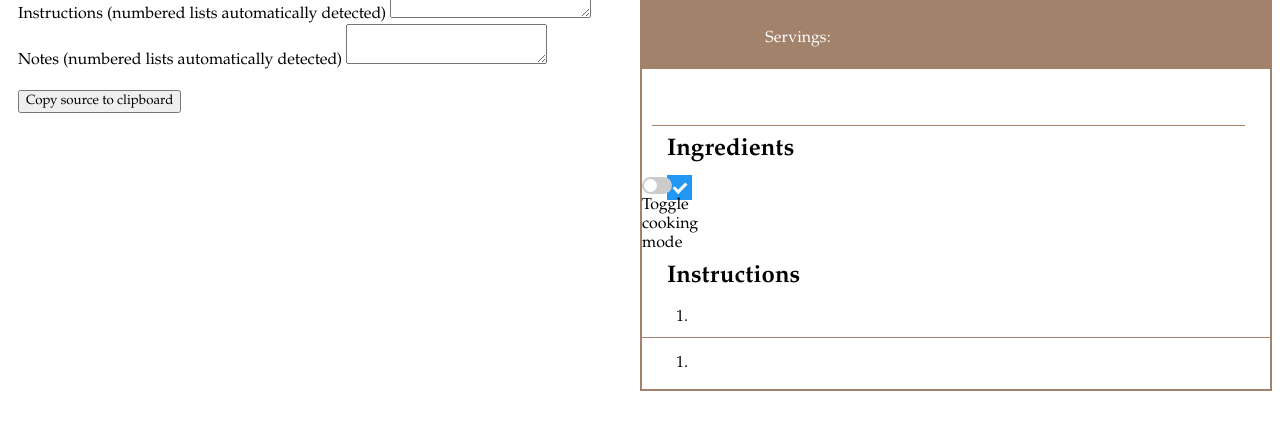
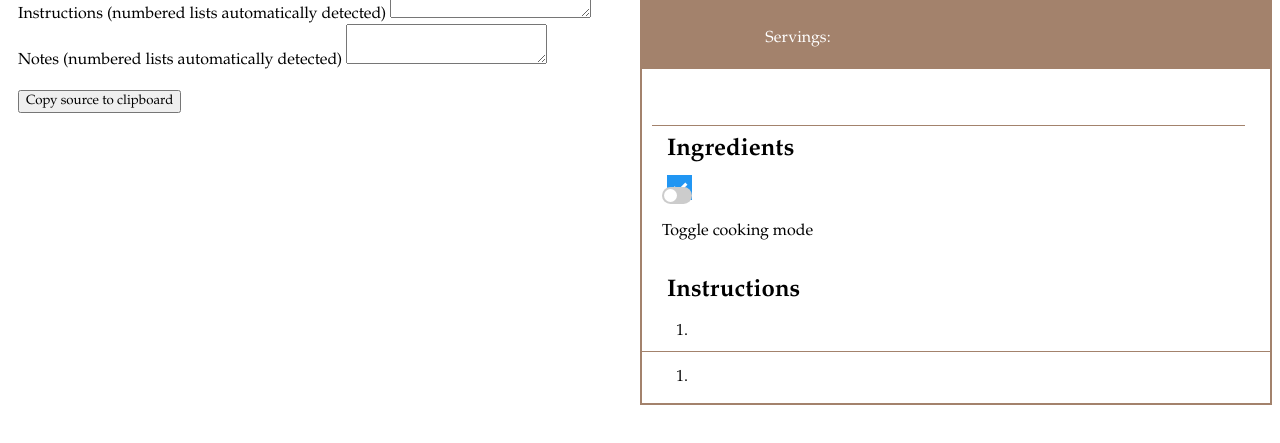
Before and after one commit to ctgivan/ctgivan.github.io, a plain HTML site: page index.html in a window 1280 px wide. Shown: the part 289-732 px from the top of the page. Drawn offline with Linux system fonts and the light colour scheme.

Commit message:
More tidying

```diff
--- a/index.html
+++ b/index.html
@@ -239,7 +239,8 @@
     }
 
     .crb-cook-mode-container {
-      grid-area: crb-cook-mode-container
+      grid-area: crb-cook-mode-container;
+      margin: 10px 10px 10px 20px
     }
 
     .crb-instructions {
@@ -493,8 +494,7 @@
         <label class="switch">
           <input id="cook-mode" type="checkbox" data-status="off">
           <span class="slider round"></span>
-          Toggle cooking mode
-        </label>
+        </label> <p> Toggle cooking mode </p>
       </div>
       <div class="crb-instructions">
         <h2> Instructions </h2>
```
